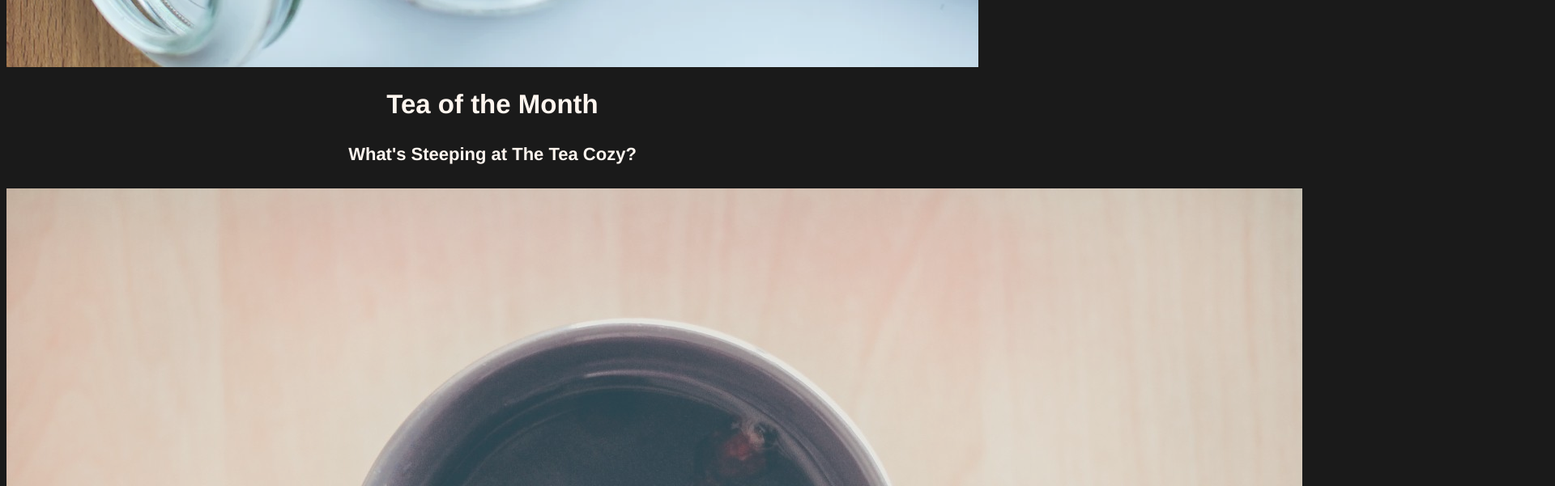
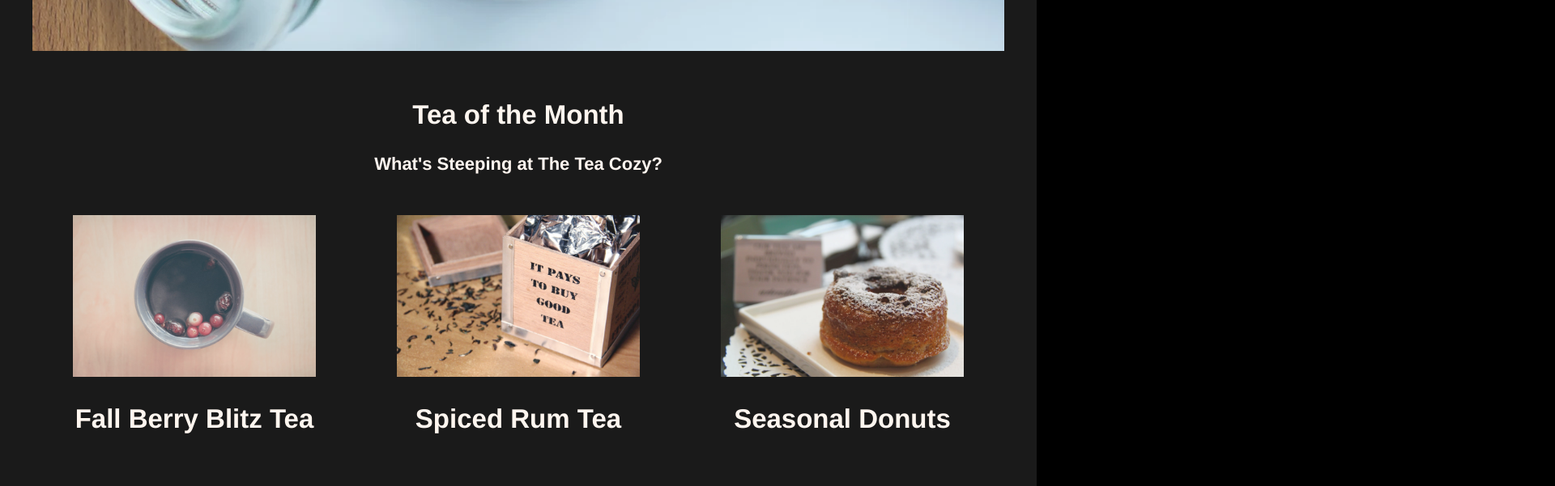
Before and after one commit to juanpedropuig/tea-cozy, a plain HTML site: page index.html in a window 1280 px wide. Shown: the part 720-1321 px from the top of the page at 81% size, 1920 px wide, since content can reach past the window. Drawn offline with Linux system fonts and the light colour scheme.

Commit message:
Add tea of the month section styles

```diff
--- a/resources/style.css
+++ b/resources/style.css
@@ -46,9 +46,10 @@ header {
 /* Main content */
 main {
   position: relative;
-  top: 69px;
+  top: 49px;
   width: 1200px;
   z-index: 0;
+  margin: 0 auto;
 }
 
 /* Banner section */
@@ -57,6 +58,7 @@ main {
   height: 700px;
   display: flex;
   align-items: center;
+  margin-bottom: 60px;
 }
 
 .banner {
@@ -66,4 +68,22 @@ main {
 
 /* Tea of the month section */
 .month-tea {
+  margin-bottom: 60px;
 }
+
+.tea-images {
+  display: inline-flex;
+  flex-wrap: wrap;
+  justify-content: space-around;
+}
+
+.image {
+  margin: 20px;
+}
+
+.image img {
+  height: 200px;
+  width: 300px;
+}
+
+/*  */
```
